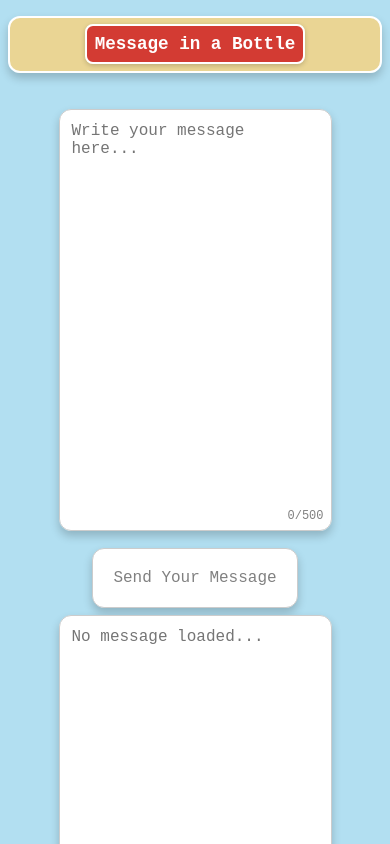
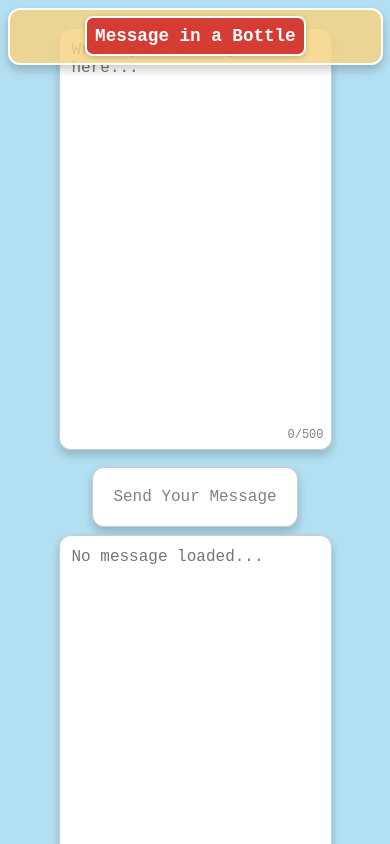
Before and after one commit to jacksoncdawson/message-in-a-bottle, a React (Create React App) app: page / in a window 390 px wide. Shown: the top 844 px of the page. Built offline with nearby package versions, Linux system fonts and the light colour scheme; no server answers.

Commit message:
safe checkpoint

```diff
--- a/src/Components/App/App.module.css
+++ b/src/Components/App/App.module.css
@@ -19,5 +19,6 @@ body {
 	.content {
 		flex-direction: column;
 		align-items: center;
+
 	}
 }
--- a/src/Components/Header/Header.module.css
+++ b/src/Components/Header/Header.module.css
@@ -34,6 +34,12 @@
 }
 
 @media screen and (max-width: 480px) {
+  .headerBar {
+    margin: 0;
+    position: fixed;
+    z-index: 1000;
+    width: calc(100% - 2rem);
+  }
   .titleContainer {
     margin: 0 auto;
   }
```
